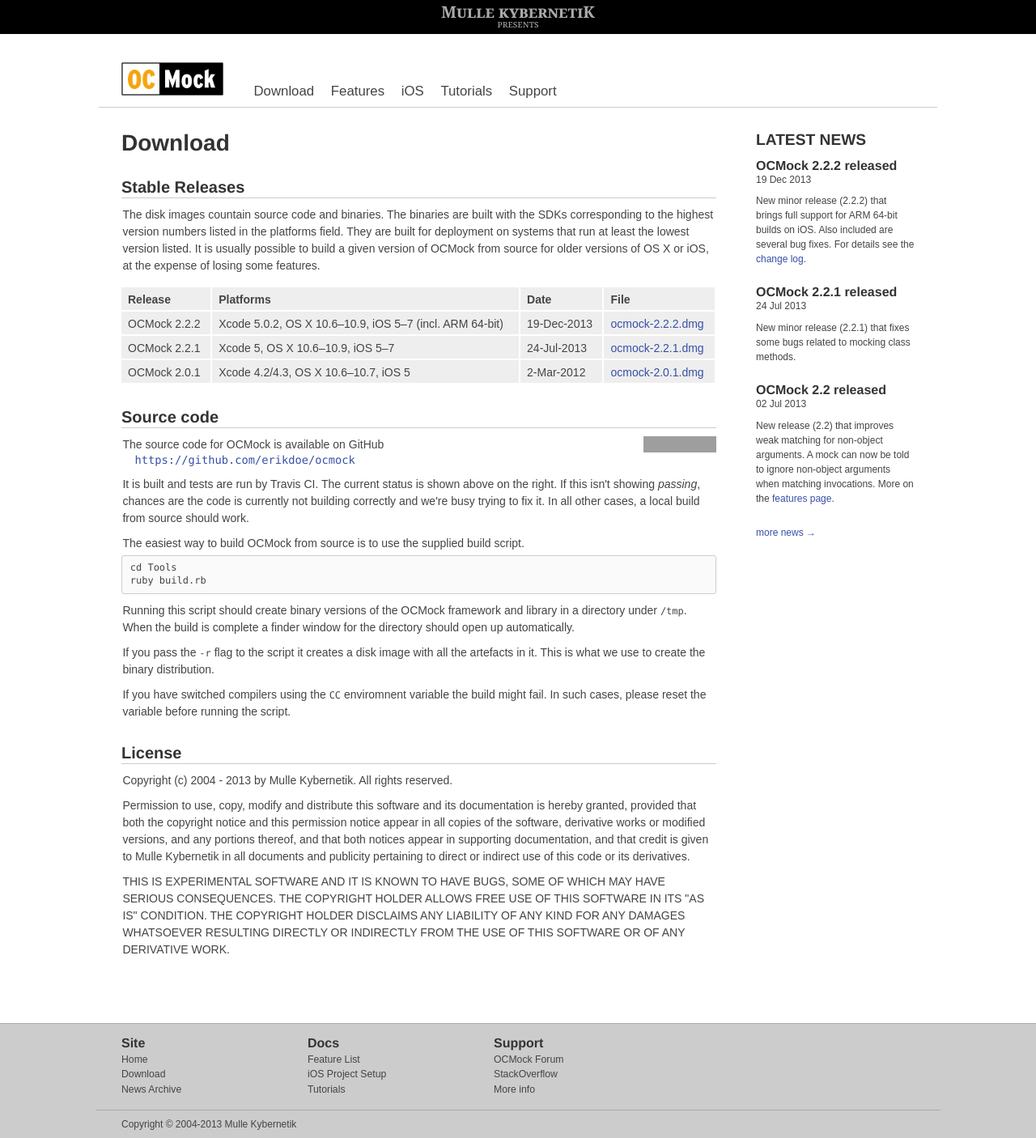
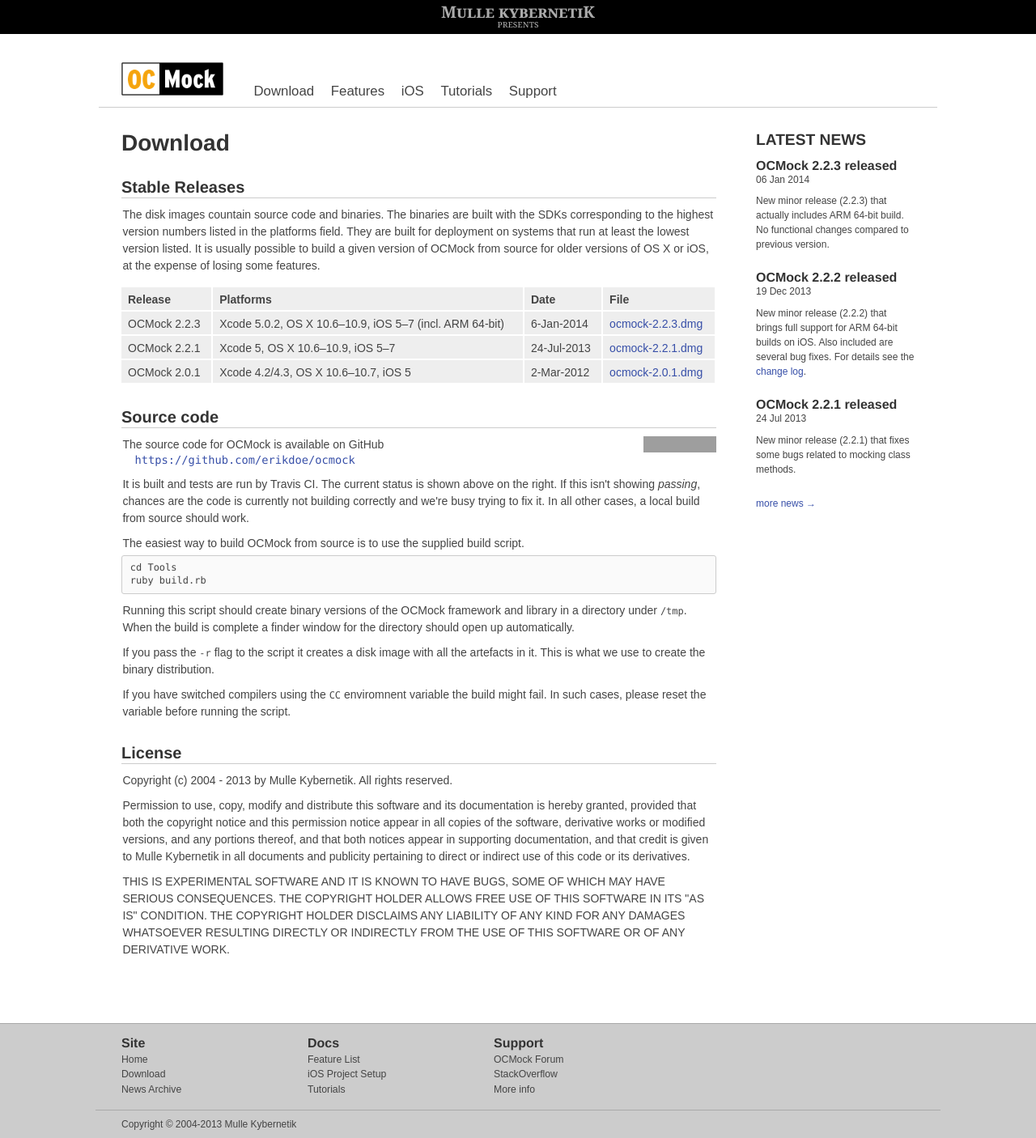
Before and after one commit to erikdoe/ocmock, a Jekyll site: the page built from download.html, in a window 1280 px wide. Shown: the whole page at 81% size. Built offline with Jekyll 4.4.1, drawn with Linux system fonts in a browser that asks for light colours; comment, search, counter and statistics services are not loaded; grey boxes are pictures that could not be loaded.

```diff
--- a/download.html
+++ b/download.html
@@ -21,10 +21,10 @@ published: true
 		<th>File</th>
 	</tr>
 	<tr>
-		<td>OCMock 2.2.2</td>
+		<td>OCMock 2.2.3</td>
 		<td>Xcode 5.0.2, OS X 10.6&ndash;10.9, iOS 5&ndash;7 (incl. ARM 64-bit)</td>
-		<td>19-Dec-2013</td>
-		<td><a href="{{ site.baseurl }}/downloads/ocmock-2.2.2.dmg">ocmock-2.2.2.dmg</a></td>
+		<td>6-Jan-2014</td>
+		<td><a href="{{ site.baseurl }}/downloads/ocmock-2.2.3.dmg">ocmock-2.2.3.dmg</a></td>
 	</tr>
 	<tr>
 		<td>OCMock 2.2.1</td>
```
Also changed, not shown: _posts/2014-01-06-ocmock-2.2.3-released.markdown (added, +10 -0 lines).
